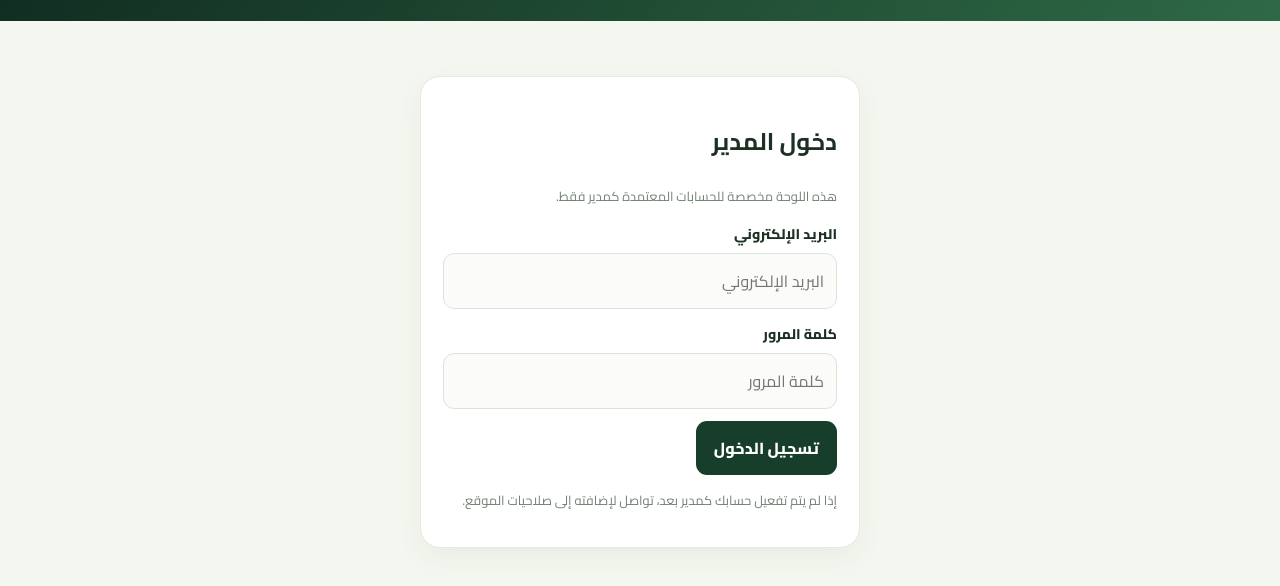
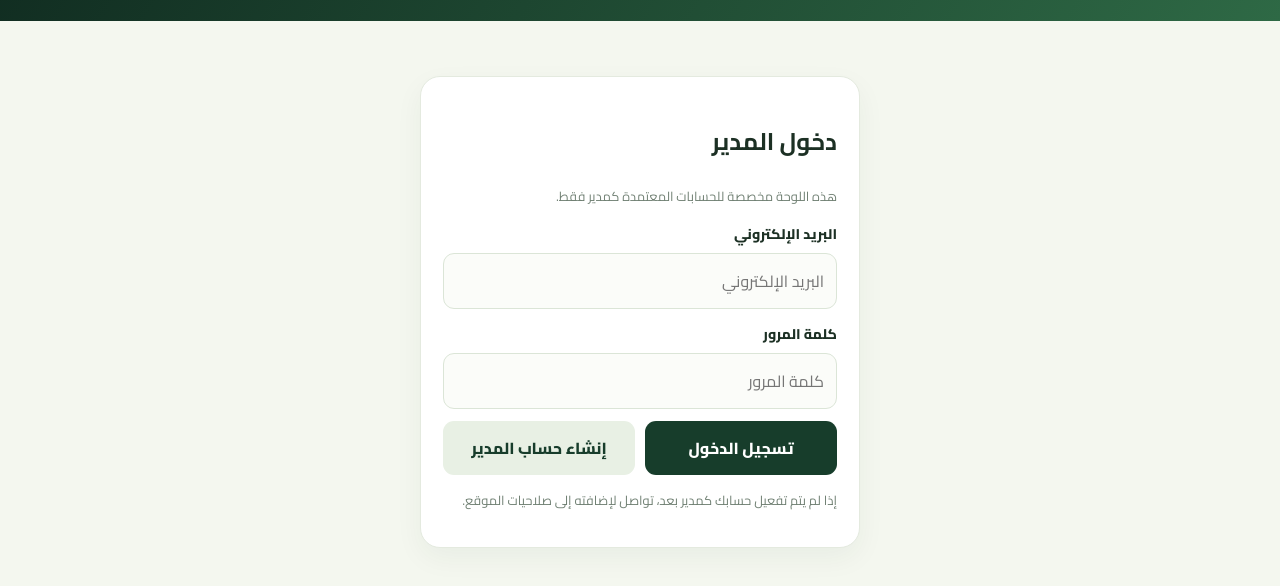
Before and after one commit to almhmdey8-code/-, a plain HTML site: page admin/index.html in a window 1280 px wide. Shown: the part 106-692 px from the top of the page. Drawn offline with nearby package versions, Linux system fonts and the light colour scheme.

Commit message:
Add invited administrator account setup

```diff
--- a/admin/index.html
+++ b/admin/index.html
@@ -4,7 +4,7 @@
 </style></head><body>
 <header class="top"><div class="wrap"><h1>لوحة إدارة أبو عبدالله</h1><p>إدارة صور وفيديوهات أقسام الموقع من هاتفك</p></div></header>
 <main class="wrap">
-<section id="login" class="panel login"><h2>دخول المدير</h2><p class="muted">هذه اللوحة مخصصة للحسابات المعتمدة كمدير فقط.</p><div class="field"><label>البريد الإلكتروني</label><input id="email" type="email" autocomplete="username" placeholder="البريد الإلكتروني"></div><div class="field"><label>كلمة المرور</label><input id="password" type="password" autocomplete="current-password" placeholder="كلمة المرور"></div><button class="btn" id="loginBtn">تسجيل الدخول</button><div id="loginMsg" class="status hidden"></div><p class="muted">إذا لم يتم تفعيل حسابك كمدير بعد، تواصل لإضافته إلى صلاحيات الموقع.</p></section>
+<section id="login" class="panel login"><h2>دخول المدير</h2><p class="muted">هذه اللوحة مخصصة للحسابات المعتمدة كمدير فقط.</p><div class="field"><label>البريد الإلكتروني</label><input id="email" type="email" autocomplete="username" placeholder="البريد الإلكتروني"></div><div class="field"><label>كلمة المرور</label><input id="password" type="password" autocomplete="current-password" placeholder="كلمة المرور"></div><div class="row"><button class="btn" id="loginBtn">تسجيل الدخول</button><button class="btn alt" id="signupBtn" type="button">إنشاء حساب المدير</button></div><div id="loginMsg" class="status hidden"></div><p class="muted">إذا لم يتم تفعيل حسابك كمدير بعد، تواصل لإضافته إلى صلاحيات الموقع.</p></section>
 <section id="dashboard" class="hidden">
 <div class="panel"><div class="row"><div><h2 style="margin:0">إضافة صورة أو فيديو</h2><p class="muted">الحد الأقصى للملف 50 ميجابايت. الصور والفيديوهات تظهر للزوار بعد النشر.</p></div><button class="btn alt" id="logoutBtn">تسجيل الخروج</button></div>
 <div class="grid"><div class="field"><label>القسم</label><select id="section"><option value="palm_supply">توريد وزراعة النخيل</option><option value="landscaping">تنسيق الحدائق</option><option value="tree_transport">نقل وتوريد الأشجار</option><option value="farm_maintenance">صيانة المزارع</option><option value="gallery">معرض الأعمال</option><option value="advertisements">الإعلانات</option></select></div><div class="field"><label>نوع الوسائط</label><select id="kind"><option value="image">صورة</option><option value="video">فيديو</option></select></div><div class="field"><label>عنوان (اختياري)</label><input id="title" maxlength="120" placeholder="مثال: زراعة نخيل في موقع جديد"></div><div class="field"><label>وصف (اختياري)</label><input id="caption" maxlength="300" placeholder="تفاصيل مختصرة"></div></div>
@@ -17,6 +17,7 @@ const $=id=>document.getElementById(id);
 const names={palm_supply:'توريد وزراعة النخيل',landscaping:'تنسيق الحدائق',tree_transport:'نقل وتوريد الأشجار',farm_maintenance:'صيانة المزارع',gallery:'معرض الأعمال',advertisements:'الإعلانات'};
 function message(id,msg,bad=false){const el=$(id);el.textContent=msg;el.classList.remove('hidden','err');if(bad)el.classList.add('err');}
 async function checkAdmin(){const {data:{user}}=await sb.auth.getUser();if(!user)return false;const {data,error}=await sb.from('site_admins').select('user_id').eq('user_id',user.id).maybeSingle();return !!data&&!error;}
+$('signupBtn').onclick=async()=>{const email=$('email').value.trim(),password=$('password').value;if(!email||password.length<8){message('loginMsg','أدخل البريد وكلمة مرور من 8 أحرف على الأقل.',true);return;}message('loginMsg','جارٍ إنشاء الحساب...');const {data,error}=await sb.auth.signUp({email,password,options:{emailRedirectTo:location.href}});if(error){message('loginMsg','تعذر إنشاء الحساب: '+error.message,true);return;}message('loginMsg','تم إرسال طلب إنشاء الحساب. افتح رسالة التأكيد في بريدك. ستُمنح صلاحية المدير فقط إذا كان بريدك ضمن قائمة الدعوات المعتمدة.');};
 $('loginBtn').onclick=async()=>{message('loginMsg','جارٍ التحقق...');const {error}=await sb.auth.signInWithPassword({email:$('email').value.trim(),password:$('password').value});if(error){message('loginMsg','تعذر تسجيل الدخول: '+error.message,true);return;}if(!await checkAdmin()){await sb.auth.signOut();message('loginMsg','هذا الحساب غير مضاف إلى قائمة مديري الموقع. لا تملك صلاحية الإدارة.',true);return;}$('login').classList.add('hidden');$('dashboard').classList.remove('hidden');await loadMedia();};
 $('logoutBtn').onclick=async()=>{await sb.auth.signOut();location.reload();};
 $('refreshBtn').onclick=loadMedia;
```
